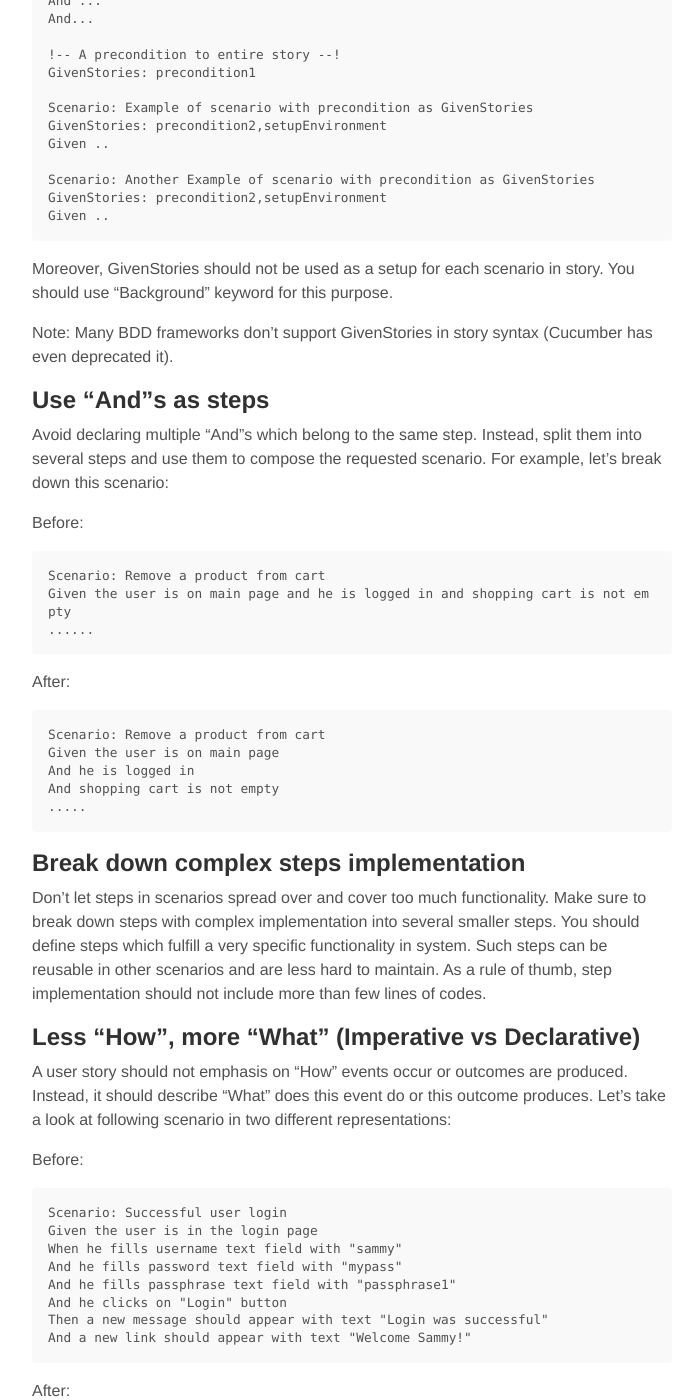
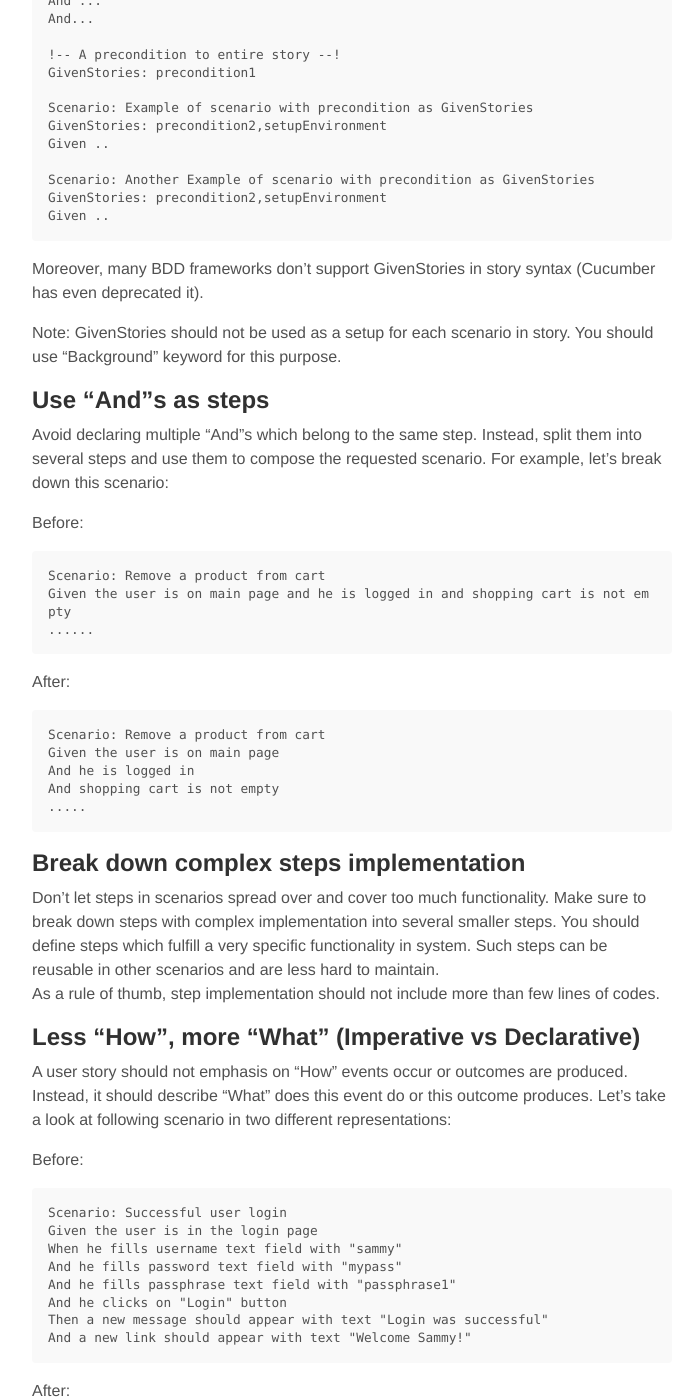
Before and after one commit to waseemh/waseemh.github.io_F, a Jekyll site: the page built from _posts/2014-08-25-writing-better-bdd-stories.md, in a window 1280 px wide and 1400 px high, scrolled down 2684 px. Shown: the whole window, without its empty margins (288-984 px from the left). Built offline with Jekyll 4.4.1, drawn with Linux system fonts in a browser that asks for light colours; Markdown is read by kramdown in place of the engine named in the settings.

Commit message:
fix formatting #3

```diff
--- a/_posts/2014-08-25-writing-better-bdd-stories.md
+++ b/_posts/2014-08-25-writing-better-bdd-stories.md
@@ -82,9 +82,9 @@ However, many story writers tend to overuse this feature. Ending up with numerou
 	GivenStories: precondition2,setupEnvironment
 	Given ..
 
-Moreover, GivenStories should not be used as a setup for each scenario in story. You should use "Background" keyword for this purpose.
+Moreover, many BDD frameworks don't support GivenStories in story syntax (Cucumber has even deprecated it).
 
-Note: Many BDD frameworks don't support GivenStories in story syntax (Cucumber has even deprecated it).
+Note: GivenStories should not be used as a setup for each scenario in story. You should use "Background" keyword for this purpose.
 
 ## Use "And"s as steps
 Avoid declaring multiple "And"s which belong to the same step. Instead, split them into several steps and use them to compose the requested scenario.
@@ -105,10 +105,12 @@ After:
 	.....
 
 ## Break down complex steps implementation
- Don't let steps in scenarios spread over and cover too much functionality. Make sure to break down steps with complex implementation into several smaller steps. You should define steps which fulfill a very specific functionality in system. Such steps can be reusable in other scenarios and are less hard to maintain.  As a rule of thumb, step implementation should not include more than few lines of codes.
+ Don't let steps in scenarios spread over and cover too much functionality. Make sure to break down steps with complex implementation into several smaller steps. You should define steps which fulfill a very specific functionality in system. Such steps can be reusable in other scenarios and are less hard to maintain.
+ As a rule of thumb, step implementation should not include more than few lines of codes.
 
 ## Less "How", more "What" (Imperative vs Declarative)
-A user story should not emphasis on "How" events occur or outcomes are produced. Instead, it should describe "What" does this event do or this outcome produces. Let's take a look at following scenario in two different representations:
+A user story should not emphasis on "How" events occur or outcomes are produced. Instead, it should describe "What" does this event do or this outcome produces.
+Let's take a look at following scenario in two different representations:
 
 Before:
 
```
